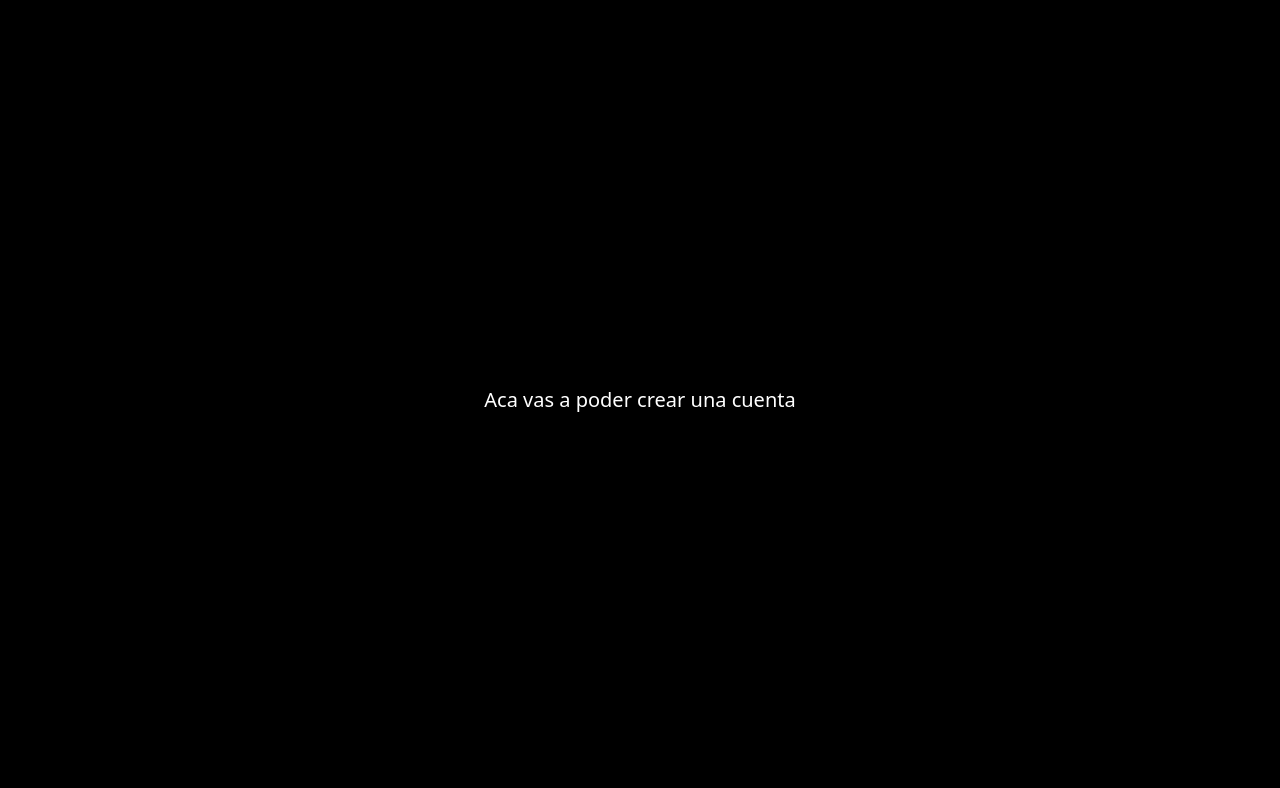
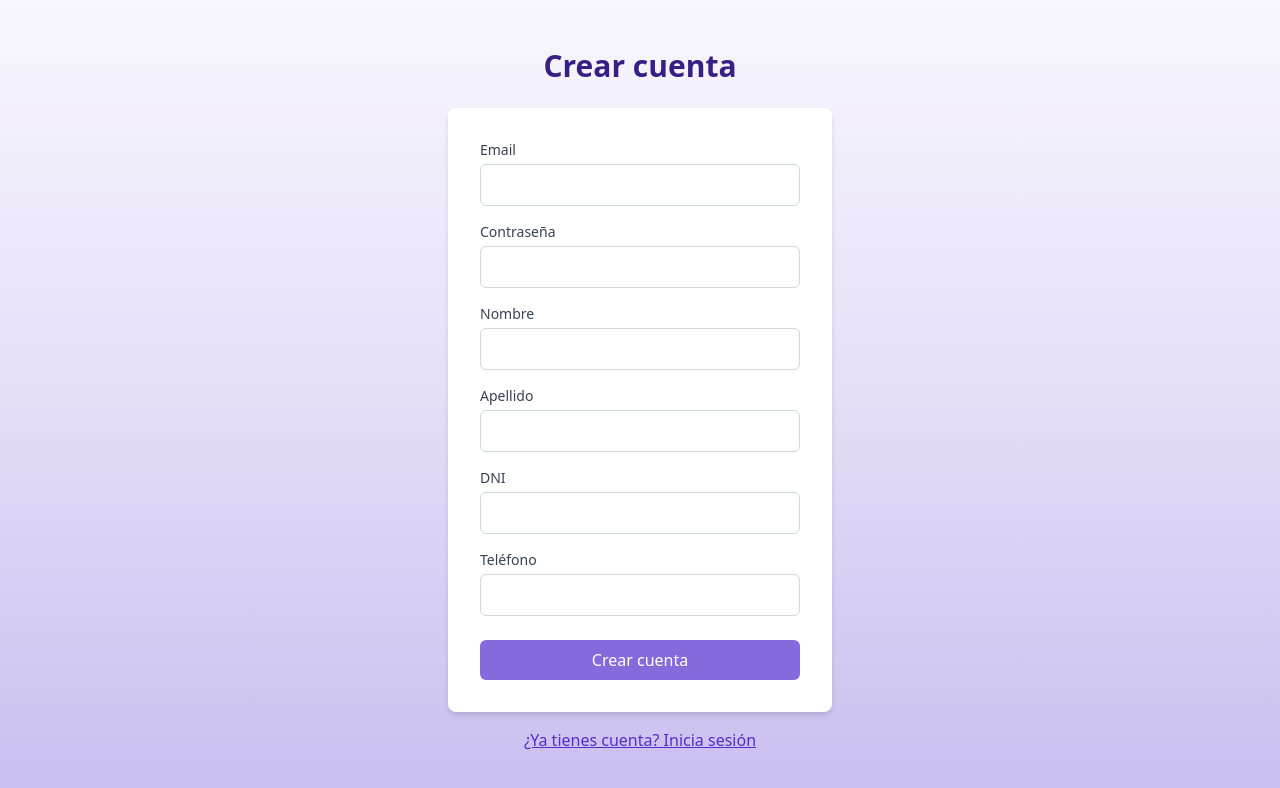
Before and after one commit to alejoevilches/puroquilmes-front, a React (Vite) app: page /register in a window 1280 px wide. Shown: the top 788 px of the page. Built offline with nearby package versions, Linux system fonts and the light colour scheme; no server answers.

Commit message:
update repo

```diff
--- a/src/components/Navbar.tsx
+++ b/src/components/Navbar.tsx
@@ -18,9 +18,13 @@ export default function Navbar(){
     navigate('/login');
   };
 
+  const navClass = typeof window !== 'undefined' && window.location.pathname === '/bus-reservation'
+    ? "flex flex-row justify-between items-center w-full py-6 px-4 md:px-10 absolute top-0 z-10 bg-black"
+    : "flex flex-row justify-between items-center w-full py-6 px-4 md:px-10 absolute top-0 z-10 bg-black/30 backdrop-blur-xs";
+
   if (isLoading) {
     return (
-      <nav className="flex flex-row justify-between items-center w-full py-6 px-4 md:px-10 absolute top-0 z-10 bg-black/30 backdrop-blur-xs">
+      <nav className={navClass}>
         <p className="text-white">Puro Quilmes</p>
         <div className="text-white">Cargando...</div>
       </nav>
@@ -28,7 +32,7 @@ export default function Navbar(){
   }
 
   return(
-    <nav className="flex flex-row justify-between items-center w-full py-6 px-4 md:px-10 absolute top-0 z-10 bg-black/30 backdrop-blur-xs">
+    <nav className={navClass}>
       <p className="text-white">Puro Quilmes</p>
 
       <button
--- /dev/null
+++ b/src/hooks/useRegister.tsx
@@ -0,0 +1,43 @@
+import { useState } from 'react';
+
+export interface RegisterData {
+  email: string;
+  password: string;
+  nombre: string;
+  apellido: string;
+  dni: string;
+  telefono: string;
+}
+
+export function useRegister() {
+  const [loading, setLoading] = useState(false);
+  const [error, setError] = useState<string | null>(null);
+  const [success, setSuccess] = useState(false);
+
+  const register = async (data: RegisterData) => {
+    setLoading(true);
+    setError(null);
+    setSuccess(false);
+    try {
+      const response = await fetch('http://localhost:8080/api/auth/register', {
+        method: 'POST',
+        headers: {
+          'Content-Type': 'application/json',
+        },
+        body: JSON.stringify(data),
+      });
+      if (response.ok) {
+        setSuccess(true);
+      } else {
+        const res = await response.json();
+        setError(res.message || 'Error al crear la cuenta');
+      }
+    } catch (err) {
+      setError('Error de conexión');
+    } finally {
+      setLoading(false);
+    }
+  };
+
+  return { register, loading, error, success };
+}
--- a/src/pages/BusReservation.tsx
+++ b/src/pages/BusReservation.tsx
@@ -1,4 +1,5 @@
 import React, { useState, useContext } from 'react';
+import Navbar from '../components/Navbar';
 import { useAuth } from '../contexts/AuthContext';
 import ViajesList from '../components/ViajesList';
 import ReservaForm from '../components/ReservaForm';
@@ -45,6 +46,7 @@ export default function BusReservation() {
 
   return (
     <div className="min-h-screen bg-gray-50">
+      <Navbar />
       {/* Header */}
       <div className="bg-white shadow-sm border-b">
         <div className="max-w-7xl mx-auto px-4 sm:px-6 lg:px-8">
--- a/src/pages/Login.tsx
+++ b/src/pages/Login.tsx
@@ -76,6 +76,14 @@ export default function Login() {
           {loading ? 'Iniciando Sesión...' : 'Iniciar Sesión'}
         </button>
       </form>
+        {/* Botón para crear cuenta */}
+        <button
+          type="button"
+          onClick={() => navigate('/register')}
+          className="mt-4 w-96 py-2 px-4 rounded-md bg-puroquilmes-500 hover:bg-puroquilmes-600 text-white font-medium shadow-md"
+        >
+          Crear cuenta
+        </button>
     </section>
   );
 }
--- a/src/pages/Register.tsx
+++ b/src/pages/Register.tsx
@@ -1,7 +1,65 @@
+import React, { useState } from 'react';
+import { useNavigate } from 'react-router-dom';
+import { useRegister } from '../hooks/useRegister';
+
 export default function Register() {
+  const [email, setEmail] = useState('');
+  const [password, setPassword] = useState('');
+  const [nombre, setNombre] = useState('');
+  const [apellido, setApellido] = useState('');
+  const [dni, setDni] = useState('');
+  const [telefono, setTelefono] = useState('');
+  const navigate = useNavigate();
+  const { register, loading, error, success } = useRegister();
+
+  const handleSubmit = async (e: React.FormEvent) => {
+    e.preventDefault();
+    await register({ email, password, nombre, apellido, dni, telefono });
+  };
+
   return (
-    <div className="min-h-screen bg-black flex items-center justify-center">
-      <p className="text-white text-xl">Aca vas a poder crear una cuenta</p>
-    </div>
+    <section className="flex flex-col justify-center items-center min-h-screen bg-gradient-to-t from-puroquilmes-400 via-puroquilmes-200 to-puroquilmes-50">
+      <h2 className="text-3xl font-bold text-center mb-6 text-puroquilmes-800">Crear cuenta</h2>
+      <form onSubmit={handleSubmit} className="p-8 rounded-lg shadow-md w-96 bg-white">
+        {error && (
+          <div className="mb-4 p-3 bg-red-100 border border-red-400 text-red-700 rounded">
+            {error}
+          </div>
+        )}
+        {success && (
+          <div className="mb-4 p-3 bg-green-100 border border-green-400 text-green-700 rounded">
+            Cuenta creada exitosamente. <button type="button" className="underline ml-2" onClick={() => navigate('/login')}>Iniciar sesión</button>
+          </div>
+        )}
+        <div className="mb-4">
+          <label htmlFor="email" className="block text-sm font-medium text-gray-700 mb-1">Email</label>
+          <input type="email" id="email" value={email} onChange={e => setEmail(e.target.value)} required className="w-full px-3 py-2 border bg-white border-gray-300 rounded-md focus:outline-none focus:ring-2 focus:ring-puroquilmes-500 text-puroquilmes-800" />
+        </div>
+        <div className="mb-4">
+          <label htmlFor="password" className="block text-sm font-medium text-gray-700 mb-1">Contraseña</label>
+          <input type="password" id="password" value={password} onChange={e => setPassword(e.target.value)} required className="w-full px-3 py-2 border bg-white border-gray-300 rounded-md focus:outline-none focus:ring-2 focus:ring-puroquilmes-500 text-puroquilmes-800" />
+        </div>
+        <div className="mb-4">
+          <label htmlFor="nombre" className="block text-sm font-medium text-gray-700 mb-1">Nombre</label>
+          <input type="text" id="nombre" value={nombre} onChange={e => setNombre(e.target.value)} required className="w-full px-3 py-2 border bg-white border-gray-300 rounded-md focus:outline-none focus:ring-2 focus:ring-puroquilmes-500 text-puroquilmes-800" />
+        </div>
+        <div className="mb-4">
+          <label htmlFor="apellido" className="block text-sm font-medium text-gray-700 mb-1">Apellido</label>
+          <input type="text" id="apellido" value={apellido} onChange={e => setApellido(e.target.value)} required className="w-full px-3 py-2 border bg-white border-gray-300 rounded-md focus:outline-none focus:ring-2 focus:ring-puroquilmes-500 text-puroquilmes-800" />
+        </div>
+        <div className="mb-4">
+          <label htmlFor="dni" className="block text-sm font-medium text-gray-700 mb-1">DNI</label>
+          <input type="text" id="dni" value={dni} onChange={e => setDni(e.target.value)} required className="w-full px-3 py-2 border bg-white border-gray-300 rounded-md focus:outline-none focus:ring-2 focus:ring-puroquilmes-500 text-puroquilmes-800" />
+        </div>
+        <div className="mb-6">
+          <label htmlFor="telefono" className="block text-sm font-medium text-gray-700 mb-1">Teléfono</label>
+          <input type="text" id="telefono" value={telefono} onChange={e => setTelefono(e.target.value)} required className="w-full px-3 py-2 border bg-white border-gray-300 rounded-md focus:outline-none focus:ring-2 focus:ring-puroquilmes-500 text-puroquilmes-800" />
+        </div>
+        <button type="submit" disabled={loading} className={`w-full py-2 px-4 rounded-md transition-colors duration-200 font-medium ${loading ? 'bg-gray-400 cursor-not-allowed' : 'bg-puroquilmes-600 hover:bg-puroquilmes-700'} text-white`}>
+          {loading ? 'Creando cuenta...' : 'Crear cuenta'}
+        </button>
+      </form>
+      <button type="button" className="mt-4 underline text-puroquilmes-700" onClick={() => navigate('/login')}>¿Ya tienes cuenta? Inicia sesión</button>
+    </section>
   );
 }
```
